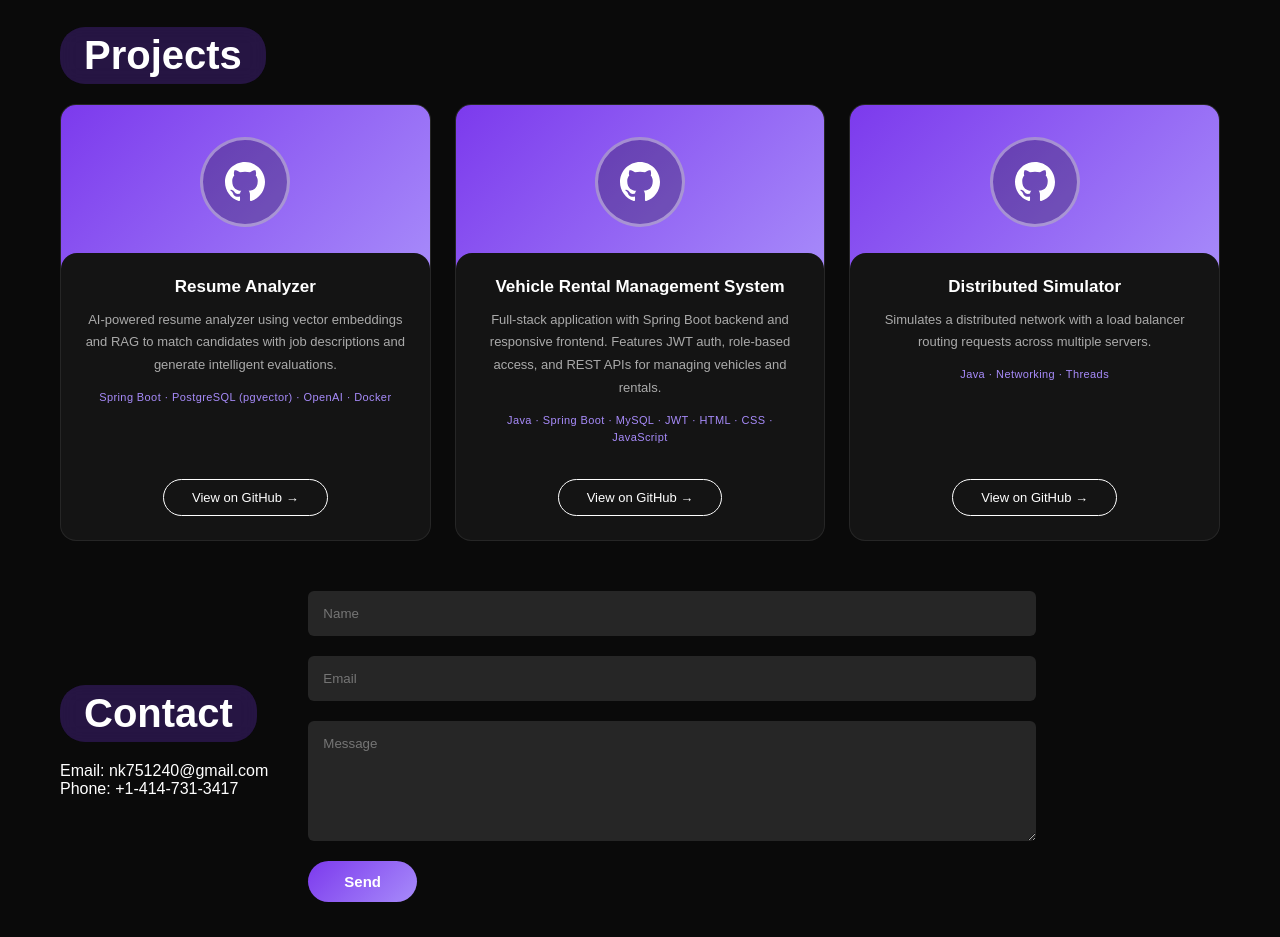
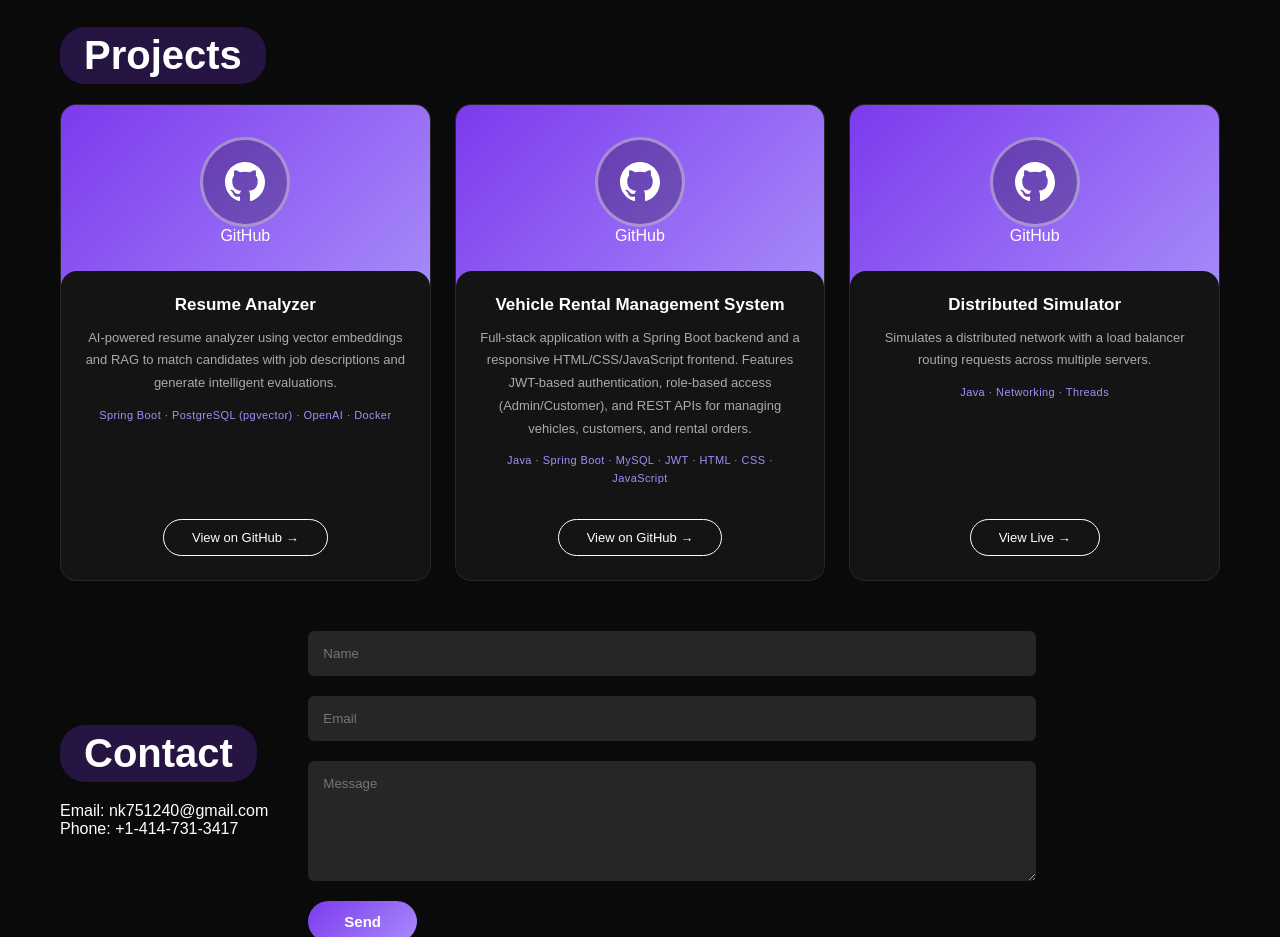
Before and after one commit to NavneetSingh09/navneet-portfolio, a React (Vite) app: page / in a window 1280 px wide. Shown: the part 1320-2257 px from the top of the page. Built offline with nearby package versions, Linux system fonts and the light colour scheme.

Commit message:
random UI change

```diff
--- a/src/components/Projects.jsx
+++ b/src/components/Projects.jsx
@@ -6,18 +6,21 @@ function Projects() {
       description: "AI-powered resume analyzer using vector embeddings and RAG to match candidates with job descriptions and generate intelligent evaluations.",
       tech: "Spring Boot · PostgreSQL (pgvector) · OpenAI · Docker",
       github: "https://github.com/NavneetSingh09/ai-resume-analyzer",
+      live: null
     },
     {
       title: "Vehicle Rental Management System",
-      description: "Full-stack application with Spring Boot backend and responsive frontend. Features JWT auth, role-based access, and REST APIs for managing vehicles and rentals.",
+      description: "Full-stack application with a Spring Boot backend and a responsive HTML/CSS/JavaScript frontend. Features JWT-based authentication, role-based access (Admin/Customer), and REST APIs for managing vehicles, customers, and rental orders.",
       tech: "Java · Spring Boot · MySQL · JWT · HTML · CSS · JavaScript",
       github: "https://github.com/NavneetSingh09/vehicle-rental-system-springboot",
+      live: null
     },
     {
       title: "Distributed Simulator",
       description: "Simulates a distributed network with a load balancer routing requests across multiple servers.",
       tech: "Java · Networking · Threads",
       github: "https://github.com/NavneetSingh09/distributed-network-simulator",
+      live: "http://3.142.129.218:8080"
     }
   ];
 
@@ -30,13 +33,16 @@ function Projects() {
           {projects.map((project, index) => (
             <div className="project-card" key={index}>
 
-              {/* TOP — red circle with GitHub icon */}
+              {/* TOP — circle with GitHub link */}
 <div className="card-circle-row">
+  <div className="card-circle-wrapper">
     <a href={project.github} target="_blank" rel="noopener noreferrer" className="card-circle">
       <svg xmlns="http://www.w3.org/2000/svg" width="40" height="40" viewBox="0 0 24 24" fill="white">
         <path d="M12 0C5.37 0 0 5.37 0 12c0 5.3 3.44 9.8 8.2 11.38.6.11.82-.26.82-.58v-2.03c-3.34.73-4.04-1.61-4.04-1.61-.55-1.39-1.34-1.76-1.34-1.76-1.09-.74.08-.73.08-.73 1.2.08 1.84 1.24 1.84 1.24 1.07 1.83 2.8 1.3 3.49 1 .11-.78.42-1.3.76-1.6-2.67-.3-5.47-1.33-5.47-5.93 0-1.31.47-2.38 1.24-3.22-.13-.3-.54-1.52.12-3.18 0 0 1.01-.32 3.3 1.23a11.5 11.5 0 0 1 3-.4c1.02 0 2.04.14 3 .4 2.28-1.55 3.29-1.23 3.29-1.23.66 1.66.25 2.88.12 3.18.77.84 1.24 1.91 1.24 3.22 0 4.61-2.81 5.63-5.48 5.92.43.37.81 1.1.81 2.22v3.29c0 .32.21.7.82.58C20.56 21.8 24 17.3 24 12c0-6.63-5.37-12-12-12z"/>
       </svg>
     </a>
+    <span className="circle-label">GitHub</span>
+  </div>
 </div>
 
               {/* BODY — title + description + tech */}
@@ -46,11 +52,17 @@ function Projects() {
                 <span className="tech-stack">{project.tech}</span>
               </div>
 
-              {/* FOOTER — github button */}
+              {/* FOOTER — live link or github link */}
               <div className="card-footer-row">
+                {project.live ? (
+                  <a href={project.live} target="_blank" rel="noopener noreferrer" className="gh-link">
+                    View Live →
+                  </a>
+                ) : (
                   <a href={project.github} target="_blank" rel="noopener noreferrer" className="gh-link">
                     View on GitHub →
                   </a>
+                )}
               </div>
 
             </div>
```
Lines whose indentation alone changed are shown as unchanged.
